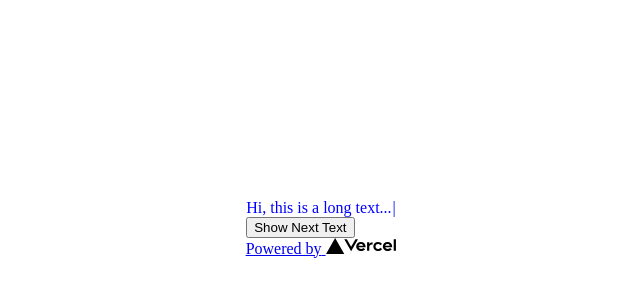
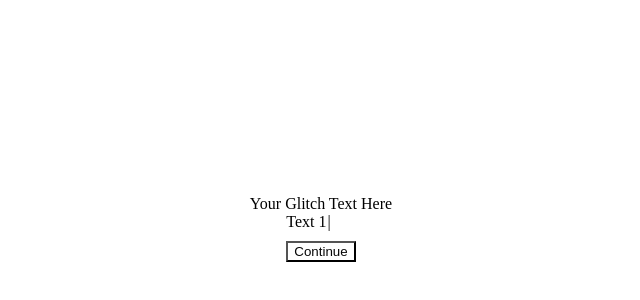
Before and after one commit to DorsaRoh/the-fallen, a Next.js app: page / in a window 1280 px wide. Shown: the part 180-480 px from the top of the page, without its empty margins (319-959 px from the left). Built offline with nearby package versions, Linux system fonts and the light colour scheme.

Commit message:
glitch text + styling organization

```diff
--- /dev/null
+++ b/pages/components/GlitchText.js
@@ -0,0 +1,90 @@
+
+import React, { useEffect } from 'react';
+
+const chars = "☺Σ×Π#-_¯—→↓↑←0123456789ABCDEFGHIJKLMNOPQRSTUVWXTZ";
+
+function Glitch(selector, index, numberOfGlitchedLetter, timeGlitch, timePerLetter, timeBetweenGlitch) {
+  this.selector = selector;
+  this.index = index;
+  this.numberOfGlitchedLetter = numberOfGlitchedLetter;
+  this.innerText;
+  this.charArray = [];
+  this.charIndex = [];
+  this.timeGlitch = timeGlitch;
+  this.timeBetweenGlitch = timeBetweenGlitch;
+  this.timePerLetter = timePerLetter;
+  this.maxCount = Math.floor(this.timeGlitch / this.timePerLetter);
+  this.count = 0;
+}
+
+Glitch.prototype.init = function() {
+  this.innerText = this.selector.innerText;
+  this.charArray = this.innerText.split("");
+  if (this.numberOfGlitchedLetter == undefined || this.numberOfGlitchedLetter > this.innerText.length) {
+    this.numberOfGlitchedLetter = this.innerText.length;
+  }
+  this.defineCharIndexToRandomize();
+}
+
+Glitch.prototype.defineCharIndexToRandomize = function() {
+  this.charIndex = [];
+  for (let i = 0; i < this.numberOfGlitchedLetter; i++) {
+    let randCharIndex = Math.floor(Math.random() * this.charArray.length);
+    this.charIndex.push(randCharIndex);
+  }
+}
+
+Glitch.prototype.randomize = function() {
+  let randomString = Array.from(this.charArray);
+  for (let i = 0; i < this.numberOfGlitchedLetter; i++) {
+    let randIndex = Math.floor(Math.random() * chars.length);
+    let randCharIndex = this.charIndex[i];
+    if (randomString[randCharIndex] !== ' ') {
+      randomString[randCharIndex] = chars[randIndex];
+    }
+  }
+  this.selector.innerText = randomString.join("");
+}
+
+Glitch.prototype.update = function(interval) {
+  if (this.count >= this.maxCount - 1) {
+    this.selector.innerText = this.innerText;
+    this.defineCharIndexToRandomize();
+    let ctx = this;
+    let wait = setTimeout(function() {
+      ctx.count = 0;
+    }, this.timeBetweenGlitch);
+  } else {
+    this.randomize();
+    this.count++;
+  }
+}
+
+Glitch.prototype.glitch = function() {
+  let ctx = this;
+  let interval = setInterval(function() {
+    ctx.update(this);
+  }, this.timePerLetter);
+}
+
+const GlitchText = ({ text }) => {
+  useEffect(() => {
+    let arrayElements = document.querySelectorAll(".content");
+    let glitchArray = [];
+
+    for (let i = 0; i < arrayElements.length; i++) {
+      let selector = arrayElements[i];
+      let randLetterNumber = 2 + Math.floor(Math.random() * 8);
+      let randGlitchTime = 500 + Math.floor(Math.random() * 2500);
+      let randGlitchPauseTime = 500 + Math.floor(Math.random() * 2500);
+      let glitch = new Glitch(selector, i, randLetterNumber, 200, 65, randGlitchPauseTime);
+      glitch.init();
+      glitch.glitch();
+      glitchArray.push(glitch);
+    }
+  }, []);
+
+  return <div className="content">{text}</div>;
+};
+
+export default GlitchText;
--- a/pages/TypingEffect.js
+++ b/pages/components/TypingEffect.js
@@ -1,7 +1,6 @@
 
 import React from "react";
 import Typewriter from 'typewriter-effect';
-
 
 export default function TypingEffect({ text, textStyle }) {
   return (
@@ -9,8 +8,12 @@ export default function TypingEffect({ text, textStyle }) {
       <Typewriter
         onInit={(typewriter) => {
           typewriter.typeString(text)
-            .pauseFor(2500)
             .start();
+        }}
+        options={{
+          delay: 50, // delay between each character (in ms)
+          deleteSpeed: 20, // speed of deleting characters (characters per second)
+          typeSpeed: 50 // speed of typing characters (characters per second)
         }}
       />
     </div>
--- a/pages/index.js
+++ b/pages/index.js
@@ -1,13 +1,16 @@
 import { useState } from 'react';
 import Head from 'next/head';
+import TypingEffect from './components/TypingEffect';
 import styles from '../styles/Home.module.css';
-import TypingEffect from './TypingEffect';
+import GlitchText from './components/GlitchText';
 
 export default function Home() {
   const texts = [
-    { text: "Hi, this is a long text...", style: { color: "blue" } },
-    { text: "Bye, another long text...", style: { color: "green", fontSize: "20px" } },
-    // Add more texts with individual styles as needed
+    { text: "Text 1",
+      style: { } },
+    { text: "Text 2", style: { color: "green"} },
+    { text: "Etc...", style: { color: "blue"} },
+    // add more texts with individual styles as needed
   ];
   const [currentIndex, setCurrentIndex] = useState(0);
 
@@ -19,32 +22,25 @@ export default function Home() {
 
   return (
     <div className={styles.container}>
+        <GlitchText text="Your Glitch Text Here" />
+
       <Head>
         <title>Create Next App</title>
         <link rel="icon" href="/favicon.ico" />
       </Head>
+
+
       <main>
         {texts.slice(0, currentIndex + 1).map((item, index) => (
-          <TypingEffect key={index} text={item.text} textStyle={item.style} />
-        ))}
-        <button onClick={handleButtonClick}>Show Next Text</button>
+          <div key={index} className={styles.textContainer}>
+            <TypingEffect text={item.text} textStyle={item.style} />
+          </div>        ))}
+
+
+          <button className={styles['btn']} onClick={handleButtonClick}>Continue</button>
+
       </main>
-      <footer>
-        <a
-          href="https://vercel.com?utm_source=create-next-app&utm_medium=default-template&utm_campaign=create-next-app"
-          target="_blank"
-          rel="noopener noreferrer"
-        >
-          Powered by{' '}
-          <img src="/vercel.svg" alt="Vercel" className={styles.logo} />
-        </a>
-      </footer>
-      <style jsx>{`
-        // Your existing styles
-      `}</style>
-      <style jsx global>{`
-        // Your existing global styles
-      `}</style>
+
     </div>
   );
 }
--- a/styles/Home.module.css
+++ b/styles/Home.module.css
@@ -1,3 +1,4 @@
+
 .container {
   min-height: 100vh;
   padding: 0 0.5rem;
@@ -7,81 +8,36 @@
   align-items: center;
 }
 
-.title a {
-  color: #0070f3;
-  text-decoration: none;
+/* Button */
+.btn{
+  color:rgb(6, 6, 6);
+  background:white;
 }
 
-.title a:hover,
-.title a:focus,
-.title a:active {
-  text-decoration: underline;
+.textContainer {
+  margin-bottom: 10px;
 }
 
-.title {
-  margin: 0 0 1rem;
-  line-height: 1.15;
-  font-size: 3.6rem;
+
+/* Cyber Vectors */
+.path {
+  animation: draw 15s infinite;
+  animation-timing-function: linear;
 }
 
-.title {
-  text-align: center;
+.path-2 {
+  animation: draw 20s infinite;
+  animation-delay: 0.5s;
+  animation-timing-function: linear;
 }
 
-.title,
-.description {
-  text-align: center;
-}
-
-.description {
-  line-height: 1.5;
-  font-size: 1.5rem;
-}
-
-.grid {
-  display: flex;
-  align-items: center;
-  justify-content: center;
-  flex-wrap: wrap;
-
-  max-width: 800px;
-  margin-top: 3rem;
-}
-
-.card {
-  margin: 1rem;
-  flex-basis: 45%;
-  padding: 1.5rem;
-  text-align: left;
-  color: inherit;
-  text-decoration: none;
-  border: 1px solid #eaeaea;
-  border-radius: 10px;
-  transition:
-    color 0.15s ease,
-    border-color 0.15s ease;
-}
-
-.card:hover,
-.card:focus,
-.card:active {
-  color: #0070f3;
-  border-color: #0070f3;
-}
-
-.card h3 {
-  margin: 0 0 1rem 0;
-  font-size: 1.5rem;
-}
-
-.card p {
-  margin: 0;
-  font-size: 1.25rem;
-  line-height: 1.5;
-}
-
-.logo {
-  height: 1em;
+@keyframes draw {
+  0% {
+  }
+  100% {
+    stroke-dashoffset: 0;
+    stroke-opacity: 1;
+  }
 }
 
 @media (max-width: 600px) {
--- a/styles/global.css
+++ /dev/null
@@ -1,32 +0,0 @@
-html,
-body {
-  padding: 0;
-  margin: 0;
-  font-family:
-    Inter,
-    -apple-system,
-    BlinkMacSystemFont,
-    Segoe UI,
-    Roboto,
-    Oxygen,
-    Ubuntu,
-    Cantarell,
-    Fira Sans,
-    Droid Sans,
-    Helvetica Neue,
-    sans-serif;
-}
-
-a {
-  color: inherit;
-  text-decoration: none;
-}
-
-* {
-  box-sizing: border-box;
-}
-
-img {
-  max-width: 100%;
-  height: auto;
-}
```
